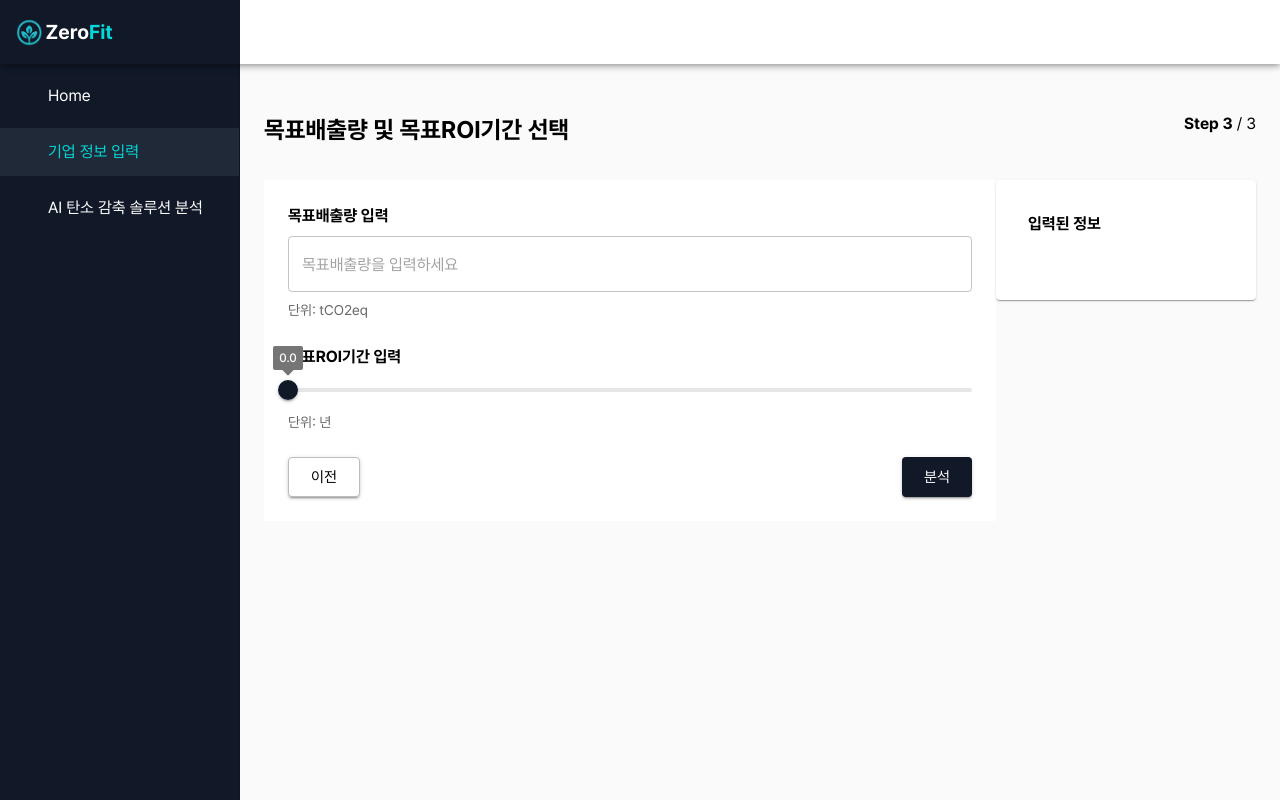
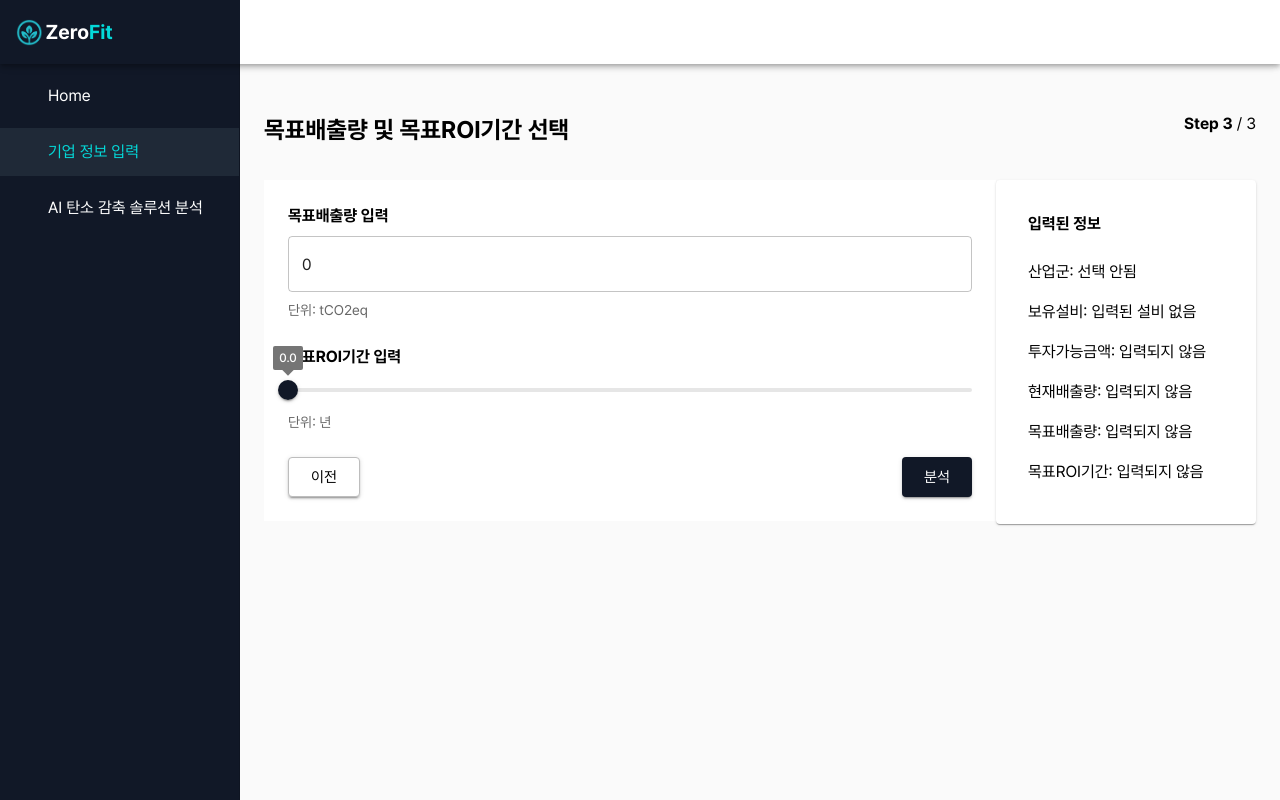
Before and after one commit to 2025-KGU-Capstone-Design/zerofit_frontend, a React (Vite) app: page /company-info/step3 in a window 1280 px wide. Built offline with nearby package versions, Linux system fonts and the light colour scheme; some icons are missing.

Commit message:
feat: step3에도 수정된 BaseSliderInput, CommonInput 적용

```diff
--- a/src/ui/pages/companyInputPage/common/InfoPreviewCard.tsx
+++ b/src/ui/pages/companyInputPage/common/InfoPreviewCard.tsx
@@ -16,6 +16,10 @@ const InfoPreviewCard = ({step}: InfoPreviewCardProps) => {
     )
     const currentEmission = useCompanyInputStore(
         (state) => state.currentEmission
+    )
+    const targetEmission = useCompanyInputStore((state) => state.targetEmission)
+    const targetRoiPeriod = useCompanyInputStore(
+        (state) => state.targetRoiPeriod
     )
 
     const facilitiesDisplay = useMemo(
@@ -66,6 +70,25 @@ const InfoPreviewCard = ({step}: InfoPreviewCardProps) => {
                             </Typography>
                         </>
                     )}
+
+                    {step >= 3 && (
+                        <>
+                            <Typography variant='body1' sx={{mb: 2}}>
+                                목표배출량:{' '}
+                                {targetEmission
+                                    ? `${targetEmission.toLocaleString()} tCO₂`
+                                    : '입력되지 않음'}
+                            </Typography>
+                            <Typography variant='body1'>
+                                목표ROI기간:{' '}
+                                {targetRoiPeriod != null
+                                    ? targetRoiPeriod
+                                        ? `${targetRoiPeriod} 년`
+                                        : '0년'
+                                    : '입력되지 않음'}
+                            </Typography>
+                        </>
+                    )}
                 </CardContent>
             </Card>
         </Stack>
--- a/src/ui/pages/companyInputPage/companyInputPage3/CompanyInputPage3.tsx
+++ b/src/ui/pages/companyInputPage/companyInputPage3/CompanyInputPage3.tsx
@@ -5,9 +5,21 @@ import StepHeader from '@/ui/pages/companyInputPage/common/StepHeader'
 import InfoPreviewCard from '@/ui/pages/companyInputPage/common/InfoPreviewCard'
 import BaseSliderInput from '@/ui/pages/companyInputPage/common/BaseSliderInput'
 import CommonInput from '@/ui/CommonInput'
+import useCompanyInputStore from '@/store/useCompanyInputStore'
 
 const CompanyInputPage3 = () => {
     const navigate = useNavigate()
+
+    const targetEmission = useCompanyInputStore((state) => state.targetEmission)
+    const setTargetEmission = useCompanyInputStore(
+        (state) => state.setTargetEmission
+    )
+    const targetRoiPeriod = useCompanyInputStore(
+        (state) => state.targetRoiPeriod
+    )
+    const setTargetRoiPeriod = useCompanyInputStore(
+        (state) => state.setTargetRoiPeriod
+    )
     return (
         <Container sx={{mt: 14}}>
             <Stack spacing={4}>
@@ -23,14 +35,19 @@ const CompanyInputPage3 = () => {
                             unitLabel='단위: tCO2eq'
                             type='number'
                             disableNumberSpinner
+                            value={targetEmission}
+                            onChange={(e) =>
+                                setTargetEmission(Number(e.target.value))
+                            }
                         />
                         <BaseSliderInput
                             label='목표ROI기간 입력'
                             unit='년'
-                            defaultValue={2.5}
                             min={0}
                             max={5}
                             step={0.1}
+                            value={targetRoiPeriod}
+                            onChange={(value) => setTargetRoiPeriod(value)}
                             valueLabelFormat={(value) => value.toFixed(1)}
                         />
                         <Stack direction='row' justifyContent='space-between'>
@@ -57,7 +74,7 @@ const CompanyInputPage3 = () => {
                             </Button>
                         </Stack>
                     </FormContainer>
-                    <InfoPreviewCard />
+                    <InfoPreviewCard step={3} />
                 </Stack>
             </Stack>
         </Container>
```
